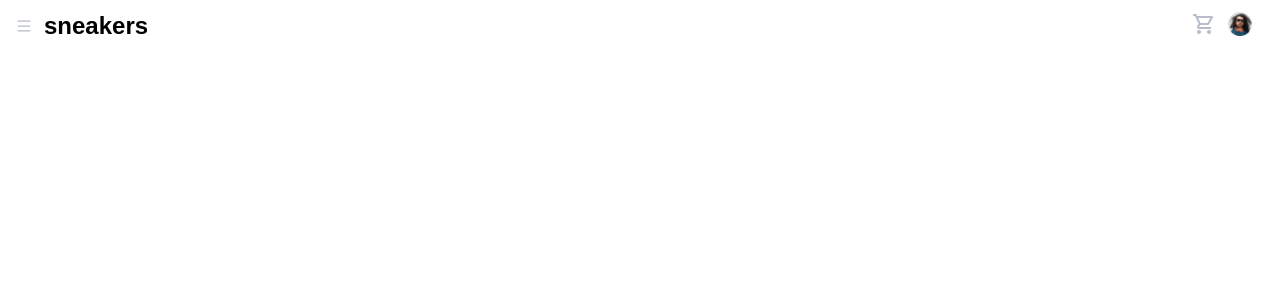
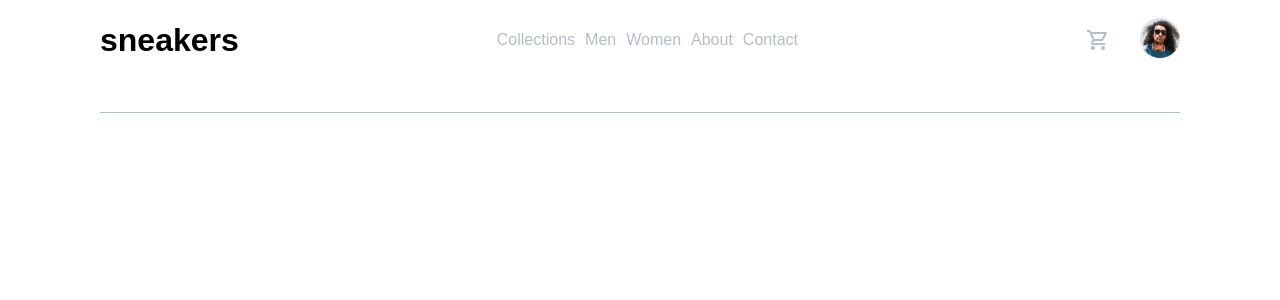
Before and after one commit to Kwabs-97/ecommerce, a React (Create React App) app: page / in a window 1280 px wide. Shown: the top 300 px of the page. Built offline with nearby package versions, Linux system fonts and the light colour scheme.

Commit message:
navbar desktop done

```diff
--- a/src/Components/Navbar.js
+++ b/src/Components/Navbar.js
@@ -24,12 +24,20 @@ const Navbar = () => {
     <nav className={styles.navContainer}>
       <div className={styles.navItemsContainer}>
         <div className={styles.hamburger}>
-          {!istoggled && <AiOutlineMenu onClick={toggleHandler} />}
+          {!istoggled && <AiOutlineMenu onClick={toggleHandler} className={styles.hamburger} />}
 
           <h1>sneakers</h1>
         </div>
+
+        <div className={styles.navPC}>
+          <NavLink>Collections</NavLink>
+          <NavLink>Men</NavLink>
+          <NavLink>Women</NavLink>
+          <NavLink>About</NavLink>
+          <NavLink>Contact</NavLink>
+        </div>
         <div className={styles.cart}>
-          <ShoppingCartOutlinedIcon />
+          <ShoppingCartOutlinedIcon className={styles.cartIcon} />
 
           <div className={styles.profile}>
             <img src={avatar} alt="avatar" />
--- a/src/Styles/Navbar.module.css
+++ b/src/Styles/Navbar.module.css
@@ -43,17 +43,27 @@
   align-items: center;
 }
 
+.navContainer .navItemsContainer .navPC {
+  display: none;
+}
+
 .navContainer .navItemsContainer .hamburger h1 {
   margin: 0 12px;
+  font-family: var(--primary-font);
 }
 
 .navContainer .navItemsContainer .cart {
   display: flex;
+  justify-content: center;
+  align-items: center;
 }
 
 .navContainer .navItemsContainer .cart img {
   width: 24px;
   height: 24px;
+}
+
+.navContainer .navItemsContainer .cart svg.cartIcon {
   margin: 0 12px;
 }
 
@@ -98,3 +108,44 @@
   background-color: darkgray;
   transition: all 0.3s ease;
 }
+
+@media (min-width: 1024px) {
+  .navContainer .navItemsContainer {
+    margin: 18px 100px;
+  }
+  .navContainer .navItemsContainer svg.hamburger {
+    display: none;
+  }
+
+  .navContainer .navItemsContainer .cart img {
+    height: 40px;
+    width: 40px;
+  }
+
+  .navContainer .navItemsContainer .cart svg.cartIcon {
+  margin: 0 30px;
+}
+
+  .navContainer .navItemsContainer .hamburger h1 {
+    font-size: 32px;
+    margin: 0;
+  }
+
+  .navContainer .navItemsContainer .navPC {
+    display: flex;
+    justify-content: center;
+    align-items: center;
+  }
+  .navContainer .navItemsContainer .navPC a {
+    font-family: var(--primary-font);
+    text-decoration: none;
+    margin: 0 5px;
+    font-size: 16px;
+    color: var(--grayish-blue);
+  }
+
+  .navContainer .navItemsContainer {
+    padding-bottom: 50px;
+    border-bottom: 1px var(--grayish-blue) solid;
+  }
+}
```
